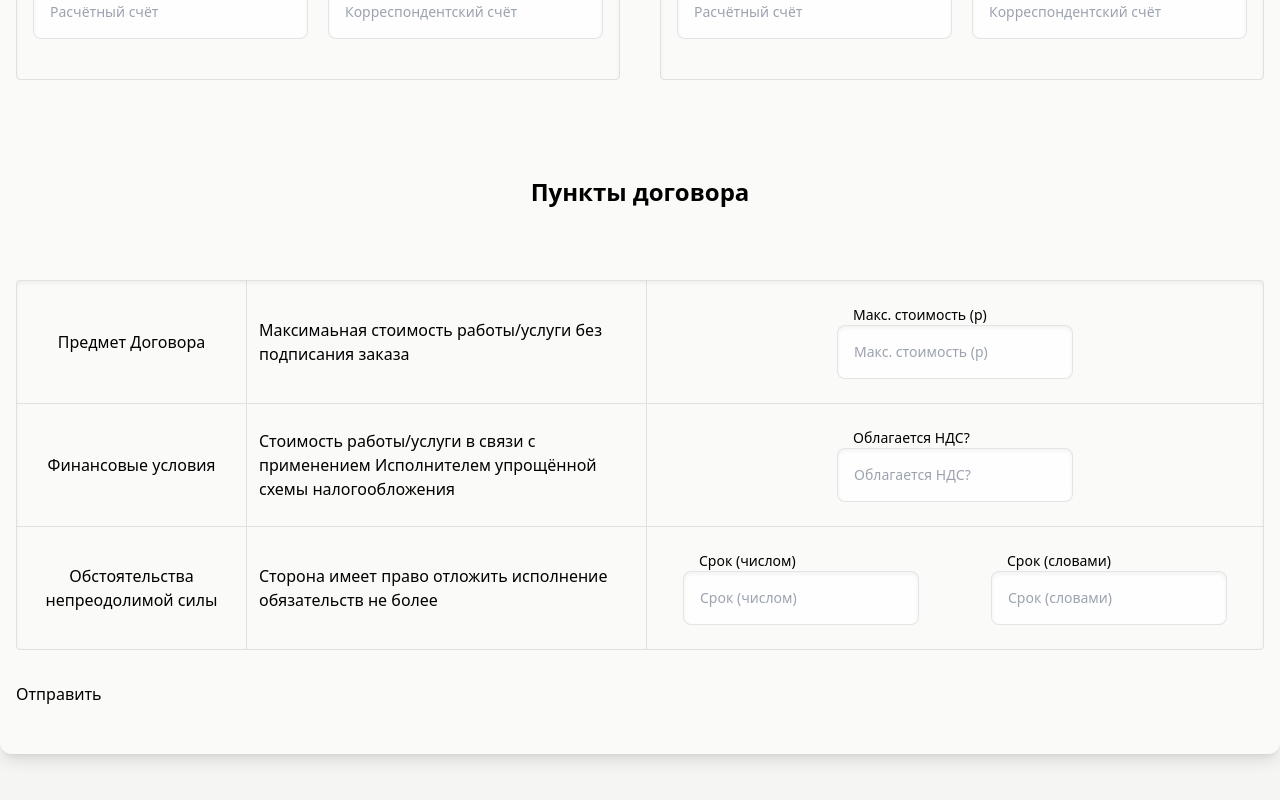
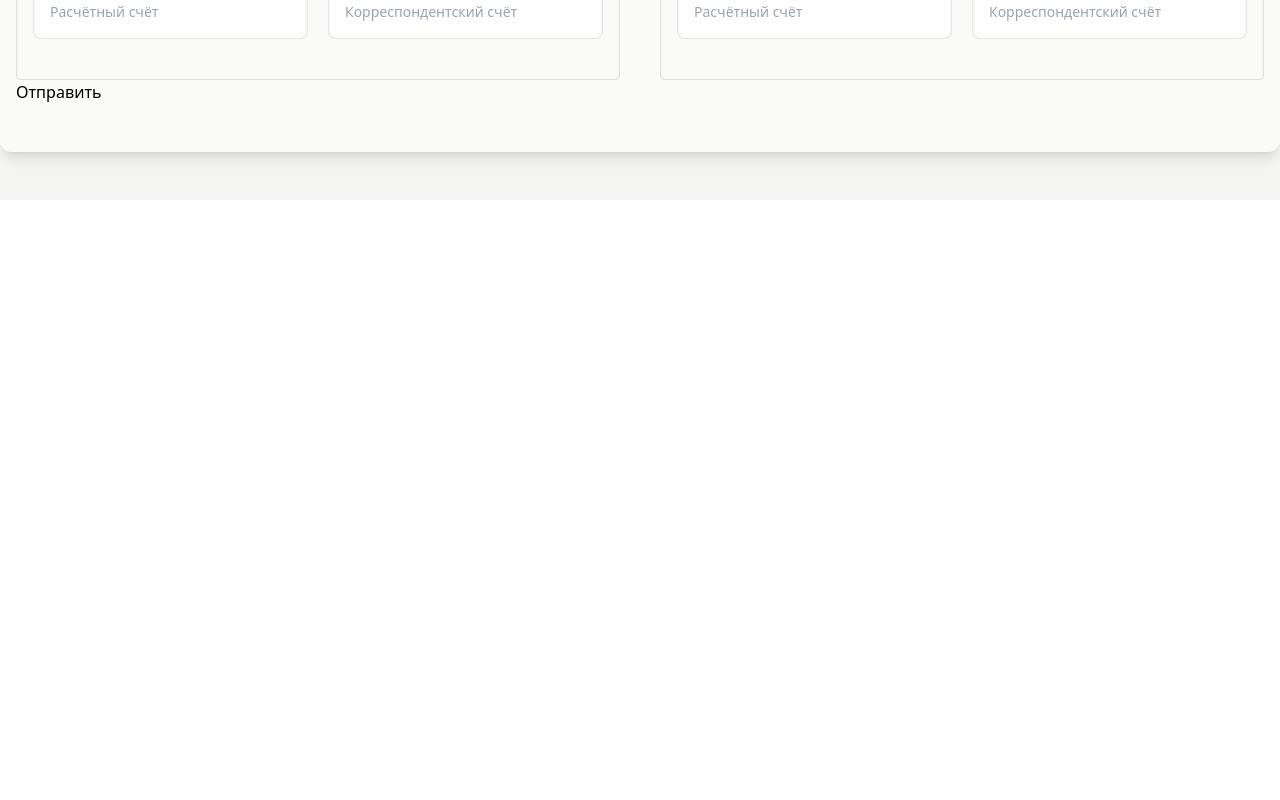
Before and after one commit to WEBzaytsev/contracts-generator-front, a Vue app: page / in a window 1280 px wide. Shown: the part 1246-2046 px from the top of the page. After the commit the page ends 1446 px from the top, so only its background shows below. Built offline with nearby package versions, Linux system fonts and the light colour scheme.

Commit message:
change required error messages

```diff
--- a/src/App.vue
+++ b/src/App.vue
@@ -75,96 +75,6 @@
                     </form-fields-group>
                 </div>
 
-                <div class="mt-24">
-                    <fieldset>
-                        <BaseFieldsetLegend text="Пункты договора" />
-                        <div
-                            class="my-8 shadow-inner rounded border border-solid border-black/10"
-                        >
-                            <div
-                                class="grid items-stretch grid-cols-[230px_400px_minmax(0,_1fr)] border-b border-solid border-black/10 last:border-none"
-                            >
-                                <p
-                                    class="border-r border-solid border-black/10 py-6 px-3 flex items-center justify-center text-center"
-                                >
-                                    Предмет Договора
-                                </p>
-                                <p
-                                    class="border-r border-solid border-black/10 py-6 px-3 flex items-center"
-                                >
-                                    Максимаьная стоимость работы/услуги без
-                                    подписания заказа
-                                </p>
-                                <div class="py-6 flex justify-around">
-                                    <BaseInput
-                                        type="text"
-                                        width-class="w-2/5"
-                                        label="Макс. стоимость (р)"
-                                        v-model="contractMinPrice"
-                                        :error="errors.contractMinPrice"
-                                    />
-                                </div>
-                            </div>
-                            <div
-                                class="grid items-stretch grid-cols-[230px_400px_minmax(0,_1fr)] border-b border-solid border-black/10 last:border-none"
-                            >
-                                <p
-                                    class="border-r border-solid border-black/10 py-6 px-3 flex items-center justify-center text-center"
-                                >
-                                    Финансовые условия
-                                </p>
-                                <p
-                                    class="border-r border-solid border-black/10 py-6 px-3 flex items-center"
-                                >
-                                    Стоимость работы/услуги в связи с
-                                    применением Исполнителем упрощённой схемы
-                                    налогообложения
-                                </p>
-                                <div class="py-6 flex justify-around">
-                                    <BaseInput
-                                        type="text"
-                                        width-class="w-2/5"
-                                        label="Облагается НДС?"
-                                        v-model="contractNDS"
-                                        :error="errors.contractNDS"
-                                    />
-                                </div>
-                            </div>
-                            <div
-                                class="grid items-stretch grid-cols-[230px_400px_minmax(0,_1fr)] border-b border-solid border-black/10 last:border-none"
-                            >
-                                <p
-                                    class="border-r border-solid border-black/10 py-6 px-3 flex items-center justify-center text-center"
-                                >
-                                    Обстоятельства непреодолимой силы
-                                </p>
-                                <p
-                                    class="border-r border-solid border-black/10 py-6 px-3 flex items-center"
-                                >
-                                    Сторона имеет право отложить исполнение
-                                    обязательств не более
-                                </p>
-                                <div class="py-6 flex justify-around">
-                                    <BaseInput
-                                        type="text"
-                                        label="Срок (числом)"
-                                        width-class="w-2/5"
-                                        v-model="contractTermNumber"
-                                        :error="errors.contractTermNumber"
-                                    />
-                                    <BaseInput
-                                        type="text"
-                                        width-class="w-2/5"
-                                        label="Срок (словами)"
-                                        v-model="contractTermString"
-                                        :error="errors.contractTermString"
-                                    />
-                                </div>
-                            </div>
-                        </div>
-                    </fieldset>
-                </div>
-
                 <BaseButton text="Отправить" />
             </form>
         </div>
@@ -219,11 +129,15 @@ export default {
 
         for (let field of formFields) {
             if (field.validations.type === 'string') {
-                validations[field.name] = yup.string().required();
+                validations[field.name] = yup
+                    .string()
+                    .required(`Заполните ${field.label}`);
             }
 
             if (field.validations.type === 'number') {
-                validations[field.name] = yup.number().required();
+                validations[field.name] = yup
+                    .number()
+                    .required(`Заполните ${field.label}`);
             }
         }
 
```
